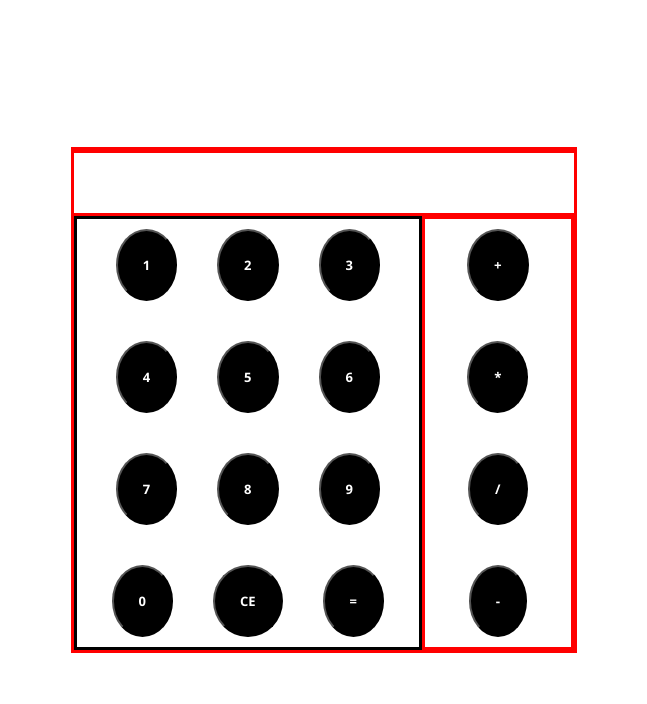
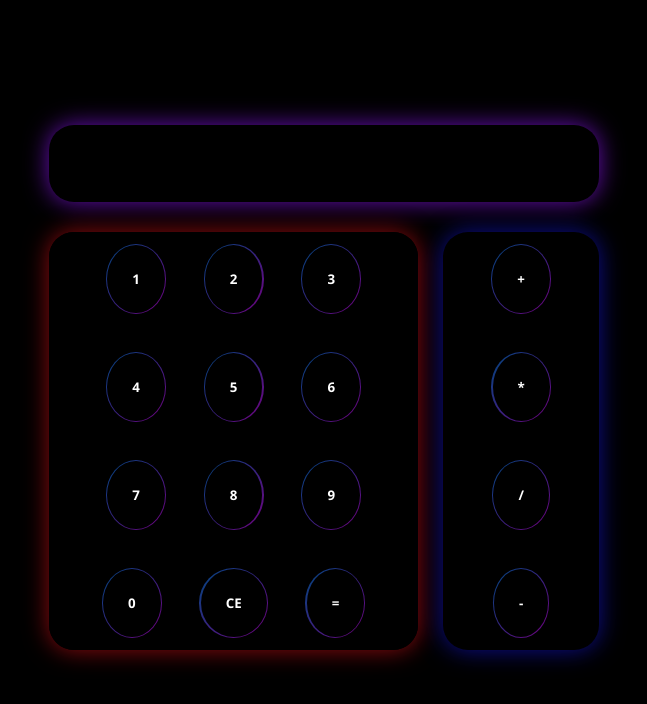
Before and after one commit to LazySeagull/js-calc-project, a plain HTML site: page index.html in a window 1280 px wide. Shown: the whole page, without its empty margins (316-963 px from the left). Drawn offline with nearby package versions, Linux system fonts and the light colour scheme.

Commit message:
made some design changes

```diff
--- a/styles.css
+++ b/styles.css
@@ -1,7 +1,7 @@
 :root {
-  --background-color: black;
-  --equation-review-color: black;
-  --equation-main-color: black;
+  --body-background-color: #000000;
+  --equation-review-color: #bab9b3;
+  --equation-main-color: #f2f2eb;
   --button-bg: black;
   --button-font-color: white;
 }
@@ -12,15 +12,51 @@ body {
   align-items: center;
   height: 100vh;
   margin: 0;
+  background-color: var(--body-background-color);
+}
+
+button{
+  border-radius: 50%;
+  padding:25px;
+  font-weight: 700;
+  color: var(--button-font-color);
+  background-color: var(--button-bg);
+  font-family: "Segoe UI", Tahoma, Geneva, Verdana, sans-serif;
+  display:flex;
+  justify-content: center;
+  align-items: center;
+  border:none;
+  position:relative;
+  transition: 0.3s ease;
+}
+
+button::after{
+  content:"";
+  height:102%;
+  width:104%;
+  z-index:-1;
+  border-radius:50%;
+  background-image: linear-gradient(to bottom right, #008cff, #e100ff);
+  position:absolute;
+  opacity:0.5;
+}
+
+button:hover{
+  z-index:0;
+  transform: translateY(-4px);
+  box-shadow:
+    20px 0 100px rgba(0, 140, 255, 0.6),
+    -20px 0 100px rgba(225, 0, 255, 0.6);
 }
 
 .MainContainer {
   display: flex;
   flex-direction: column;
   align-items: center;
-  border: red solid;
-  height: 500px;
-  width: 500px;
+  /* border: red solid; */
+
+  height: 550px;
+  width: 550px;
   /* background-color: var(--background-color); */
 }
 
@@ -28,9 +64,11 @@ body {
 .ScreenContainer {
   display: flex;
   flex-direction: column;
-  border: red solid;
-  /* margin-bottom:100px; */
-  height: 20%;
+  border-radius:25px;
+  box-shadow:0 0 25px rgba(146,20,255,0.7);
+  margin-bottom:10px;
+
+  height: 14%;
   width: 100%;
   text-align: right;
   gap: 20px;
@@ -39,9 +77,15 @@ body {
 .EquationReview {
   padding-top: 10px;
   color: var(--equation-review-color);
+  border-radius:25px;
+  padding: 5px;
 }
 
 .EquationMain {
+  padding-bottom:10px;
+  border-radius: 25px;
+  padding-right:10px;
+  font-size:25px;
   color: var(--equation-main-color);
 }
 
@@ -53,14 +97,7 @@ and the opeations */
 }
 
 .NumberButton button {
-  border-radius: 50%;
-  padding: 25px;
-  font-size: 13px;
   margin: 10px;
-  font-family: "Segoe UI", Tahoma, Geneva, Verdana, sans-serif;
-  font-weight: 700;
-  background-color: var(--button-bg);
-  color: var(--button-font-color);
 }
 
 .NumberButton {
@@ -71,6 +108,9 @@ and the opeations */
   width: 70%;
   align-items: center;
   justify-content: center;
+  margin-top:20px;
+  border-radius:25px;
+  box-shadow:0 0 25px rgba(207,14,21,0.7)
 }
 
 .Operations {
@@ -80,14 +120,9 @@ and the opeations */
   justify-content: center;
   gap: 40px;
   width: 30%;
-  border: red solid;
+  margin-top:20px;
+  margin-left:25px;
+  border-radius: 25px;
+  box-shadow:0 0 25px rgba(19,19,207,0.7);
+
 }
-
-.Operations button {
-  border-radius: 50%;
-  padding: 25px;
-  font-weight: 700;
-  background-color: var(--button-bg);
-  font-family: "Segoe UI", Tahoma, Geneva, Verdana, sans-serif;
-  color: var(--button-font-color);
-}
```
